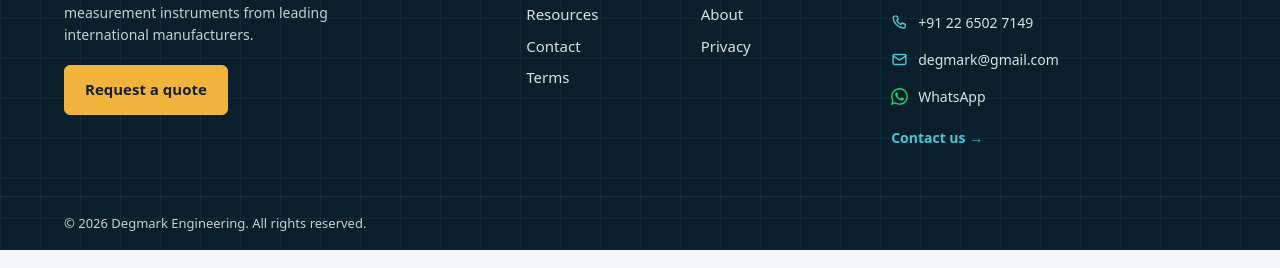
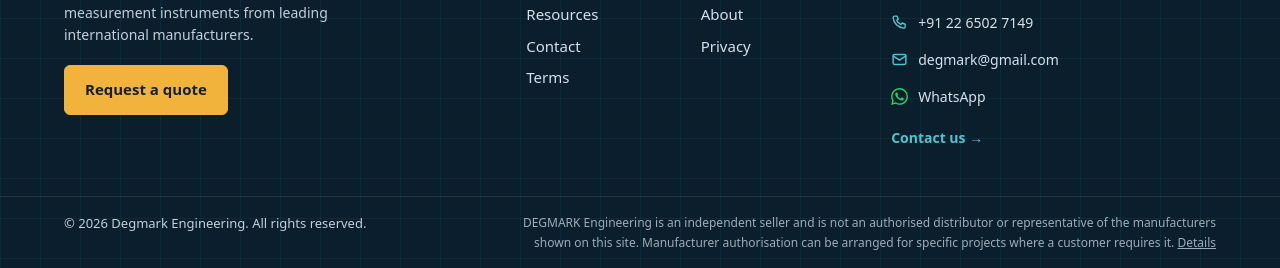
Before and after one commit to degmark-engg/degmark-website, an Astro site: page / in a window 1280 px wide. Shown: the part 4410-4678 px from the top of the page. Built offline with nearby package versions, Linux system fonts and the light colour scheme; Astro itself is replaced by a stand-in of ours.

Commit message:
Footer: independent seller disclaimer

```diff
--- a/src/components/Footer.astro
+++ b/src/components/Footer.astro
@@ -25,6 +25,9 @@ import ContactLinks from './ContactLinks.astro';
     </div>
   </div>
   <div class="border-t border-white/10">
-    <div class="container-x py-4 text-[13px] text-on-navy-muted">© {new Date().getFullYear()} {company.name}. All rights reserved.</div>
+    <div class="container-x py-4 flex flex-col gap-2 lg:flex-row lg:items-start lg:justify-between lg:gap-10 text-[13px] text-on-navy-muted">
+      <div class="shrink-0">© {new Date().getFullYear()} {company.name}. All rights reserved.</div>
+      <p class="text-[12px] leading-relaxed opacity-80 lg:max-w-[720px] lg:text-right">DEGMARK Engineering is an independent seller and is not an authorised distributor or representative of the manufacturers shown on this site. Manufacturer authorisation can be arranged for specific projects where a customer requires it. <a href="/terms/#independent-seller" class="text-on-navy-muted underline hover:text-white">Details</a></p>
+    </div>
   </div>
 </footer>
```
